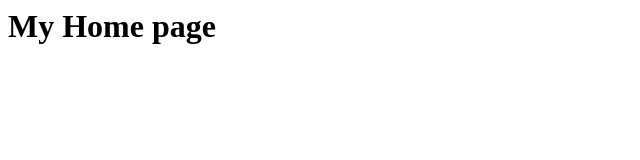
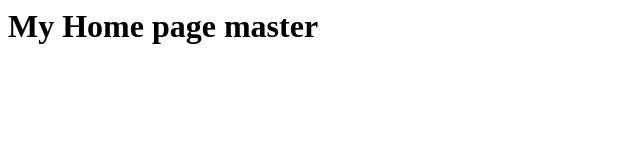
Before and after one commit to marcoguccio/origin, a plain HTML site: page index.html in a window 1280 px wide. Shown: the whole page, without its empty margins (0-640 px from the left). Drawn offline with Linux system fonts and the light colour scheme.

Commit message:
home page master modified

```diff
--- a/index.html
+++ b/index.html
@@ -2,6 +2,6 @@
 <head>
 </head>
 <body>
-	<h1>My Home page</h1>
+	<h1>My Home page master</h1>
 </body>
 </html>
```
